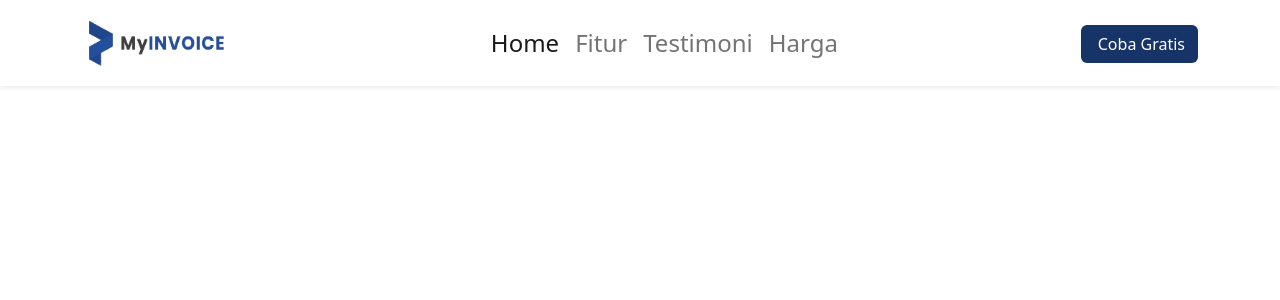
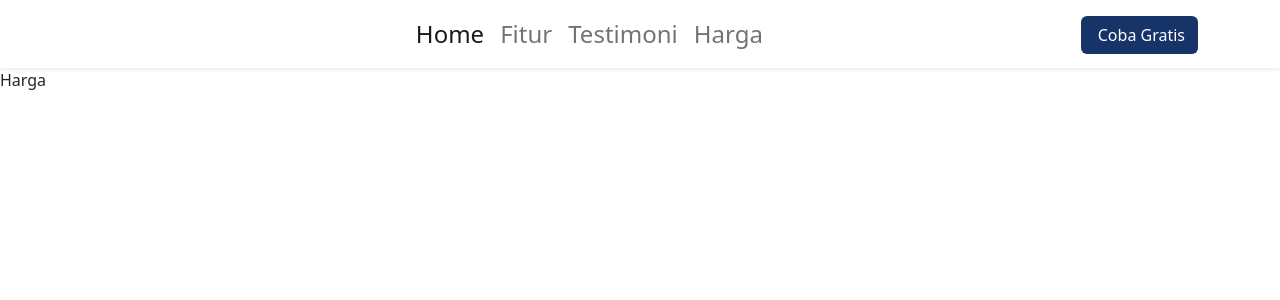
Before and after one commit to capstone-kelompok15/React-Capstone-Project, a React (Create React App) app: page /harga in a window 1280 px wide. Shown: the top 300 px of the page. Built offline with nearby package versions, Linux system fonts and the light colour scheme.

Commit message:
Update struktur folder

```diff
--- a/src/App.js
+++ b/src/App.js
@@ -1,25 +1,15 @@
 import React from "react";
-import './App.css';
+import "./App.css";
 import "bootstrap/dist/css/bootstrap.min.css";
 import "bootstrap/dist/js/bootstrap.min.js";
-import { Routes, Route} from 'react-router-dom';
-import Navbar from "./components/Navbar";
-import Testimoni from "./components/Testimoni";
-import Harga from "./components/Harga";
-import Fitur from "./components/Fitur";
-import Home from "./components/Home";
-
+import Router from "./router/Router";
+import Navbar from "./components/navbar/Navbar";
 
 function App() {
   return (
     <>
-    <Navbar/>
-    <Routes>
-      <Route exact path='/' element={<Home/>}/>
-      <Route exact path='/fitur' element={<Fitur/>}/>
-      <Route exact path='/testimoni' element={<Testimoni/>}/>
-      <Route exact path='/harga' element={<Harga/>}/>
-    </Routes>
+      <Navbar />
+      <Router />
     </>
   );
 }
--- a/src/components/Fitur.js
+++ /dev/null
@@ -1,11 +0,0 @@
-import React from 'react'
-
-const Fitur = () => {
-  return (
-    <div>
-
-    </div>
-  )
-}
-
-export default Fitur
--- a/src/components/Navbar.js
+++ b/src/components/navbar/Navbar.js
@@ -1,7 +1,6 @@
 import React from "react";
 import { Link } from "react-router-dom";
-import CobaGratis from "./CobaGratis";
-import logo from '../assets/logo.png';
+import CobaGratis from '../../pages/CobaGratis';
 
 
 function Navbar() {
@@ -11,7 +10,8 @@ function Navbar() {
       <nav className="navbar navbar-expand-lg bg-white py-2 shadow-sm">
         <div className="container">
           <Link className="navbar-brand fs-2"  to="/">
-            <img style={{width: 150, height: 60}} src={logo} className="App-logo" alt="logo"/>
+          {/* <img src="/docs/5.2/assets/brand/bootstrap-logo.svg" alt="Logo" width="30" height="24" class="d-inline-block align-text-top" />
+      Bootstrap */}
           </Link>
           <button
             className="navbar-toggler"
--- a/src/index.js
+++ b/src/index.js
@@ -6,7 +6,9 @@ import App from './App';
 
 const root = ReactDOM.createRoot(document.getElementById('root'));
 root.render(
+  <React.StrictMode>
   <BrowserRouter>
     <App />
   </BrowserRouter>
+  </React.StrictMode>
 );
--- a/src/components/Harga.js
+++ b/src/pages/Fitur.js
@@ -1,13 +1,11 @@
 import React from 'react'
 
-const Harga = () => {
+const Fitur = () => {
   return (
-    <>
     <div>
-
+        Fitur
     </div>
-    </>
   )
 }
 
-export default Harga
+export default Fitur
--- /dev/null
+++ b/src/pages/Harga.js
@@ -0,0 +1,13 @@
+import React from 'react'
+
+const Harga = () => {
+  return (
+    <>
+    <div>
+      Harga
+    </div>
+    </>
+  )
+}
+
+export default Harga
--- a/src/components/Home.js
+++ b/src/pages/Home.js
@@ -3,7 +3,7 @@ import React from 'react'
 const Home = () => {
   return (
     <div>
-
+        Home
     </div>
   )
 }
--- a/src/components/Testimoni.js
+++ b/src/pages/Testimoni.js
@@ -3,7 +3,7 @@ import React from 'react'
 const Testimoni = () => {
   return (
     <div>
-
+        Testimoni
     </div>
   )
 }
--- /dev/null
+++ b/src/router/Router.js
@@ -0,0 +1,19 @@
+import React from 'react';
+import { Routes, Route} from 'react-router-dom';
+import Home from '../pages/Home';
+import Fitur from '../pages/Fitur';
+import Testimoni from '../pages/Testimoni';
+import Harga from '../pages/Harga';
+
+const Router = () => {
+  return (
+    <Routes>
+      <Route exact path='/' element={<Home/>}/>
+      <Route exact path='/fitur' element={<Fitur/>}/>
+      <Route exact path='/testimoni' element={<Testimoni/>}/>
+      <Route exact path='/harga' element={<Harga/>}/>
+    </Routes>
+  )
+}
+
+export default Router
```
Also changed, not shown: src/pages/index.js (added, +10 -0 lines), src/pages/CobaGratis.js (renamed from src/components/CobaGratis.js).
